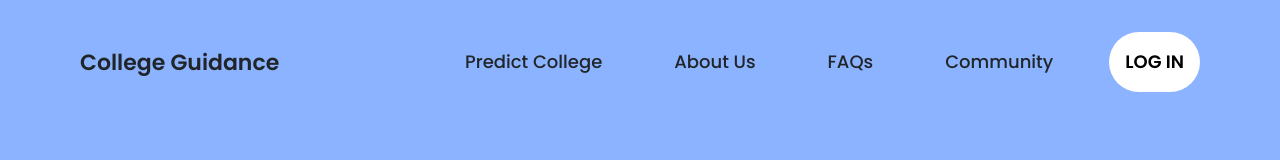
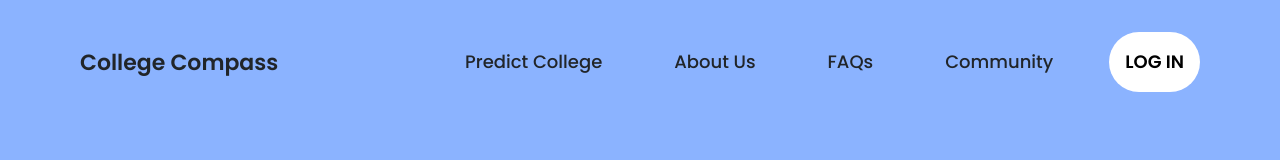
Before and after one commit to PranavRao30/College-Guidance, a React (Vite) app in the folder client/: page /faq in a window 1280 px wide. Shown: the top 160 px of the page. Built offline with nearby package versions, Linux system fonts and the light colour scheme.

Commit message:
Name changed

```diff
--- a/client/src/components/navbar.jsx
+++ b/client/src/components/navbar.jsx
@@ -17,7 +17,7 @@ function Navbar() {
                         window.scrollTo(0, 0);
                     }}
                 >
-                    <p className="text-[22px] font-semibold cursor-pointer">College Guidance</p>
+                    <p className="text-[22px] font-semibold cursor-pointer">College Compass</p>
                 </Link>
                 <ul className='list-none hidden sm:flex flex-row gap-10'>
                     <Link to='/predict'><li className="p-3 text-lg font-medium underline-hover">Predict College</li></Link>
```
